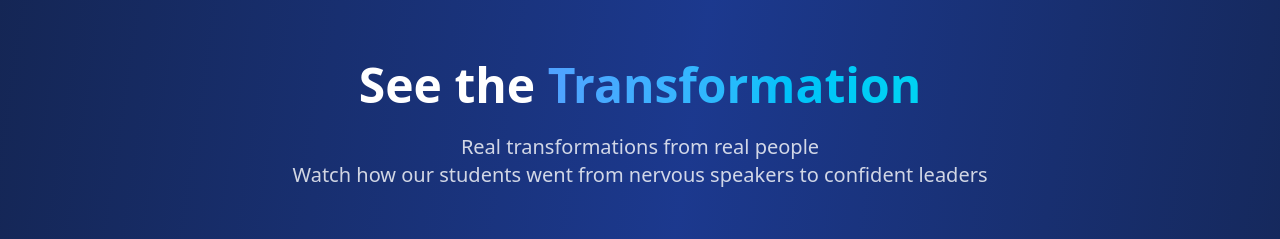
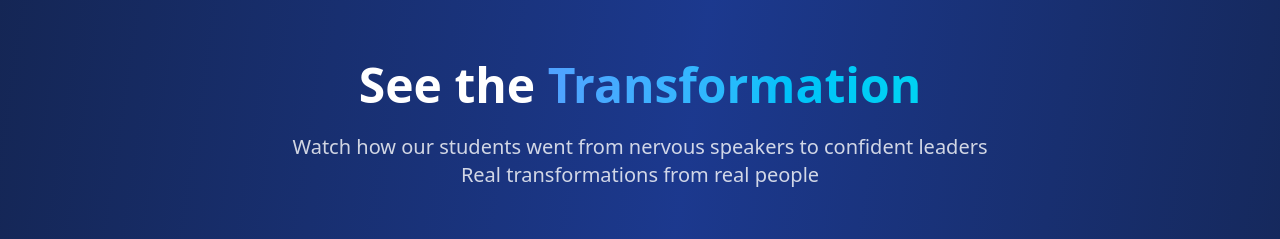
Before and after one commit to rdghostmann/Speak10xbetter, a Next.js app: page / in a window 1280 px wide. Shown: the part 3800-4039 px from the top of the page. Built offline with nearby package versions, Linux system fonts and the light colour scheme.

Commit message:
Update Stuff on Contact

```diff
--- a/components/SuccessStories/SuccessStories.jsx
+++ b/components/SuccessStories/SuccessStories.jsx
@@ -27,11 +27,11 @@ const SuccessStories = () => {
               Transformation
             </span>
           </h2>
+           <p className="text-xl text-white/80 max-w-3xl mx-auto">
+            Watch how our students went from nervous speakers to confident leaders
+          </p>
             <p className="text-xl text-white/80 max-w-3xl mx-auto">
             Real transformations from real people
-          </p>
-           <p className="text-xl text-white/80 max-w-3xl mx-auto">
-            Watch how our students went from nervous speakers to confident leaders
           </p>
         </motion.div>
 
```
